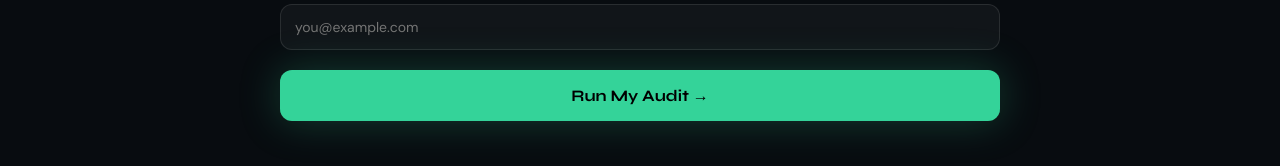
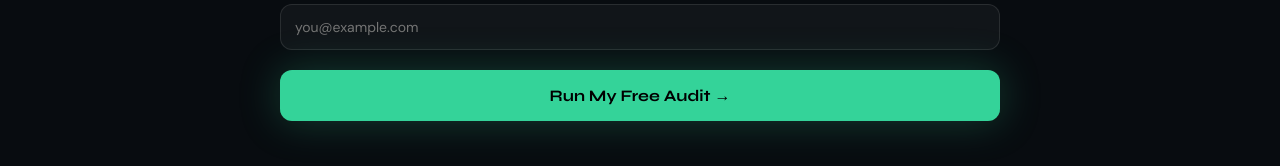
Before and after one commit to SaasAuditorPro/saas-auditor-pro, a Next.js app in the folder saas-auditor-pro/: page /audit in a window 1280 px wide. Shown: the part 650-816 px from the top of the page. Built offline with nearby package versions, Linux system fonts and the light colour scheme.

Commit message:
Update page.tsx
refined view of report - free version

```diff
--- a/saas-auditor-pro/app/audit/page.tsx
+++ b/saas-auditor-pro/app/audit/page.tsx
@@ -16,21 +16,25 @@ Mailchimp - £35/month
 Canva Pro - £12/month
 Adobe Creative Cloud - £55/month`;
 
+interface Teaser { totalMonthly: number; wastePct: number; annualSaving: number; toolCount: number; biggestWaste: string; }
+
 export default function AuditPage() {
   const [subscriptions, setSubscriptions] = useState("");
   const [email, setEmail] = useState("");
   const [loading, setLoading] = useState(false);
   const [report, setReport] = useState("");
+  const [teaser, setTeaser] = useState<Teaser | null>(null);
   const [error, setError] = useState("");
 
-  const runAudit = async () => {
+  const runAudit = async (isPro = false) => {
     if (!subscriptions.trim()) { setError("Please paste your subscriptions first."); return; }
-    setError(""); setLoading(true); setReport("");
+    setError(""); setLoading(true); setReport(""); setTeaser(null);
     try {
-      const res = await fetch("/api/audit", { method: "POST", headers: { "Content-Type": "application/json" }, body: JSON.stringify({ subscriptions, email }) });
+      const res = await fetch("/api/audit", { method: "POST", headers: { "Content-Type": "application/json" }, body: JSON.stringify({ subscriptions, email, isPro }) });
       const data = await res.json();
       if (data.error) setError(data.error);
-      else setReport(data.report);
+      else if (data.isPro) setReport(data.report);
+      else setTeaser(data.teaser);
     } catch { setError("Something went wrong. Please try again."); }
     finally { setLoading(false); }
   };
@@ -43,47 +47,85 @@ export default function AuditPage() {
         <Link href="/" style={{ fontFamily: "Syne, sans-serif", fontWeight: 800, fontSize: "18px", textDecoration: "none", letterSpacing: "-0.5px" }}>
           <span style={{ color: "#34d399" }}>SaaS</span><span style={{ color: "#fff" }}>Auditor</span><span style={{ color: "#4b5563" }}>Pro</span>
         </Link>
-        <Link href="/checkout" style={{ fontSize: "12px", background: "rgba(52,211,153,0.1)", border: "1px solid rgba(52,211,153,0.3)", color: "#34d399", padding: "7px 14px", borderRadius: "8px", textDecoration: "none", fontFamily: "DM Sans, sans-serif", whiteSpace: "nowrap" }}>
-          Upgrade →
-        </Link>
+        <Link href="/checkout" style={{ fontSize: "12px", background: "rgba(52,211,153,0.1)", border: "1px solid rgba(52,211,153,0.3)", color: "#34d399", padding: "7px 14px", borderRadius: "8px", textDecoration: "none", fontFamily: "DM Sans, sans-serif", whiteSpace: "nowrap" }}>Upgrade →</Link>
       </nav>
 
       <div style={{ maxWidth: "720px", margin: "0 auto", padding: "40px 24px" }}>
-        {!report ? (
+        {!teaser && !report ? (
           <>
             <h1 style={{ fontFamily: "Syne, sans-serif", fontWeight: 800, fontSize: "clamp(28px, 6vw, 42px)", color: "#fff", marginBottom: "8px", letterSpacing: "-1px" }}>Run Your Audit</h1>
             <p style={{ fontFamily: "DM Sans, sans-serif", color: "#6b7280", marginBottom: "32px", fontSize: "15px" }}>List your subscriptions below — one per line with the monthly cost.</p>
-
             <div style={{ marginBottom: "16px" }}>
               <label style={{ fontFamily: "DM Sans, sans-serif", fontSize: "13px", color: "#9ca3af", display: "block", marginBottom: "8px" }}>Your subscriptions <span style={{ color: "#4b5563" }}>(one per line, include cost)</span></label>
               <textarea value={subscriptions} onChange={(e) => setSubscriptions(e.target.value)} placeholder={PLACEHOLDER} rows={12} style={{ width: "100%", background: "rgba(255,255,255,0.04)", border: "1px solid rgba(255,255,255,0.1)", borderRadius: "12px", padding: "14px", fontFamily: "DM Sans, sans-serif", fontSize: "14px", color: "#d1d5db", outline: "none", resize: "none", boxSizing: "border-box", lineHeight: "1.7" }} />
             </div>
-
             <div style={{ marginBottom: "20px" }}>
               <label style={{ fontFamily: "DM Sans, sans-serif", fontSize: "13px", color: "#9ca3af", display: "block", marginBottom: "8px" }}>Your email <span style={{ color: "#4b5563" }}>(optional)</span></label>
               <input type="email" value={email} onChange={(e) => setEmail(e.target.value)} placeholder="you@example.com" style={{ width: "100%", background: "rgba(255,255,255,0.04)", border: "1px solid rgba(255,255,255,0.1)", borderRadius: "12px", padding: "13px 14px", fontFamily: "DM Sans, sans-serif", fontSize: "14px", color: "#d1d5db", outline: "none", boxSizing: "border-box" }} />
             </div>
+            {error && <p style={{ color: "#f87171", fontSize: "14px", background: "rgba(248,113,113,0.1)", border: "1px solid rgba(248,113,113,0.2)", borderRadius: "8px", padding: "12px 14px", marginBottom: "16px", fontFamily: "DM Sans, sans-serif" }}>{error}</p>}
+            <button onClick={() => runAudit(false)} disabled={loading} style={{ width: "100%", background: loading ? "#1f2937" : "#34d399", color: loading ? "#6b7280" : "#000", fontFamily: "Syne, sans-serif", fontWeight: 700, fontSize: "16px", padding: "16px", borderRadius: "12px", border: "none", cursor: loading ? "not-allowed" : "pointer", boxShadow: loading ? "none" : "0 0 40px rgba(52,211,153,0.25)", transition: "all 0.2s" }}>
+              {loading ? "Analysing your stack..." : "Run My Free Audit →"}
+            </button>
+          </>
+        ) : teaser ? (
+          <>
+            <h1 style={{ fontFamily: "Syne, sans-serif", fontWeight: 800, fontSize: "clamp(24px, 5vw, 36px)", color: "#fff", letterSpacing: "-1px", marginBottom: "32px" }}>Your Audit Results</h1>
 
-            {error && <p style={{ color: "#f87171", fontSize: "14px", background: "rgba(248,113,113,0.1)", border: "1px solid rgba(248,113,113,0.2)", borderRadius: "8px", padding: "12px 14px", marginBottom: "16px", fontFamily: "DM Sans, sans-serif" }}>{error}</p>}
+            <div style={{ display: "grid", gridTemplateColumns: "1fr 1fr", gap: "12px", marginBottom: "28px" }}>
+              <div style={{ background: "rgba(255,255,255,0.03)", border: "1px solid rgba(255,255,255,0.07)", borderRadius: "16px", padding: "20px" }}>
+                <div style={{ fontFamily: "DM Sans, sans-serif", fontSize: "12px", color: "#6b7280", marginBottom: "6px", textTransform: "uppercase", letterSpacing: "0.5px" }}>Monthly spend</div>
+                <div style={{ fontFamily: "Syne, sans-serif", fontWeight: 800, fontSize: "32px", color: "#fff", letterSpacing: "-1px" }}>£{teaser.totalMonthly}</div>
+              </div>
+              <div style={{ background: "rgba(52,211,153,0.08)", border: "1px solid rgba(52,211,153,0.3)", borderRadius: "16px", padding: "20px" }}>
+                <div style={{ fontFamily: "DM Sans, sans-serif", fontSize: "12px", color: "#34d399", marginBottom: "6px", textTransform: "uppercase", letterSpacing: "0.5px" }}>Potential saving</div>
+                <div style={{ fontFamily: "Syne, sans-serif", fontWeight: 800, fontSize: "32px", color: "#34d399", letterSpacing: "-1px" }}>£{teaser.annualSaving}/yr</div>
+              </div>
+            </div>
 
-            <button onClick={runAudit} disabled={loading} style={{ width: "100%", background: loading ? "#1f2937" : "#34d399", color: loading ? "#6b7280" : "#000", fontFamily: "Syne, sans-serif", fontWeight: 700, fontSize: "16px", padding: "16px", borderRadius: "12px", border: "none", cursor: loading ? "not-allowed" : "pointer", boxShadow: loading ? "none" : "0 0 40px rgba(52,211,153,0.25)", transition: "all 0.2s" }}>
-              {loading ? "⏳ Analysing your stack..." : "Run My Audit →"}
-            </button>
+            <div style={{ background: "rgba(255,255,255,0.03)", border: "1px solid rgba(255,255,255,0.07)", borderRadius: "16px", padding: "24px", marginBottom: "28px" }}>
+              <p style={{ fontFamily: "DM Sans, sans-serif", color: "#9ca3af", fontSize: "14px", marginBottom: "16px" }}>
+                We analysed your {teaser.toolCount} subscriptions and found <strong style={{ color: "#fff" }}>{teaser.wastePct}% waste</strong>. Your biggest drain is <strong style={{ color: "#f87171" }}>{teaser.biggestWaste}</strong>.
+              </p>
+
+              <div style={{ position: "relative", overflow: "hidden", borderRadius: "12px" }}>
+                <div style={{ filter: "blur(4px)", opacity: 0.4, background: "rgba(255,255,255,0.02)", border: "1px solid rgba(255,255,255,0.06)", borderRadius: "12px", padding: "20px", fontFamily: "DM Sans, sans-serif", fontSize: "13px", color: "#d1d5db", lineHeight: 1.8 }}>
+                  <p>🔴 CUT IMMEDIATELY</p>
+                  <p>████████ — £XX/month — ████████████████</p>
+                  <p>████████ — £XX/month — ████████████████</p>
+                  <p>🟡 REPLACE WITH CHEAPER ALTERNATIVE</p>
+                  <p>████████ → ████████ — Save £XX/month</p>
+                  <p>🟢 OVERLAPPING TOOLS</p>
+                  <p>████████ and ████████ do the same thing</p>
+                  <p>📊 YOUR OPTIMISED STACK — £XXX/month</p>
+                </div>
+                <div style={{ position: "absolute", inset: 0, display: "flex", alignItems: "center", justifyContent: "center", background: "rgba(8,12,16,0.7)", borderRadius: "12px" }}>
+                  <div style={{ textAlign: "center" }}>
+                    <div style={{ fontFamily: "Syne, sans-serif", fontWeight: 800, fontSize: "18px", color: "#fff", marginBottom: "4px" }}>🔒 Full report locked</div>
+                    <div style={{ fontFamily: "DM Sans, sans-serif", fontSize: "13px", color: "#6b7280" }}>Upgrade to unlock every saving</div>
+                  </div>
+                </div>
+              </div>
+            </div>
+
+            <div style={{ background: "rgba(52,211,153,0.07)", border: "1px solid rgba(52,211,153,0.25)", borderRadius: "16px", padding: "28px 24px", textAlign: "center", marginBottom: "16px" }}>
+              <div style={{ fontFamily: "Syne, sans-serif", fontWeight: 800, fontSize: "28px", color: "#34d399", marginBottom: "4px" }}>£{teaser.annualSaving} waiting for you</div>
+              <p style={{ fontFamily: "DM Sans, sans-serif", color: "#9ca3af", fontSize: "14px", marginBottom: "20px" }}>Unlock your full report to see exactly what to cut, what to replace, and your week-by-week action plan.</p>
+              <Link href="/checkout" style={{ display: "inline-block", background: "#34d399", color: "#000", fontFamily: "Syne, sans-serif", fontWeight: 700, padding: "14px 32px", borderRadius: "10px", textDecoration: "none", fontSize: "16px", boxShadow: "0 0 40px rgba(52,211,153,0.3)" }}>
+                Unlock Full Report — £19/mo →
+              </Link>
+              <p style={{ fontFamily: "DM Sans, sans-serif", color: "#4b5563", fontSize: "12px", marginTop: "12px" }}>Cancel anytime · Pays for itself in week 1</p>
+            </div>
+
+            <button onClick={() => { setTeaser(null); setSubscriptions(""); }} style={{ width: "100%", background: "none", border: "1px solid rgba(255,255,255,0.08)", color: "#6b7280", fontFamily: "DM Sans, sans-serif", fontSize: "13px", padding: "12px", borderRadius: "10px", cursor: "pointer" }}>← Start over</button>
           </>
         ) : (
           <>
             <div style={{ display: "flex", alignItems: "center", justifyContent: "space-between", marginBottom: "28px", flexWrap: "wrap", gap: "12px" }}>
-              <h1 style={{ fontFamily: "Syne, sans-serif", fontWeight: 800, fontSize: "clamp(24px, 5vw, 36px)", color: "#fff", letterSpacing: "-1px", margin: 0 }}>Your Savings Report</h1>
+              <h1 style={{ fontFamily: "Syne, sans-serif", fontWeight: 800, fontSize: "clamp(24px, 5vw, 36px)", color: "#fff", letterSpacing: "-1px", margin: 0 }}>Your Full Savings Report</h1>
               <button onClick={() => { setReport(""); setSubscriptions(""); }} style={{ fontSize: "13px", color: "#6b7280", background: "none", border: "none", cursor: "pointer", fontFamily: "DM Sans, sans-serif", whiteSpace: "nowrap" }}>← Run another</button>
             </div>
-
             <div className="report-content" dangerouslySetInnerHTML={{ __html: renderedReport }} style={{ background: "rgba(255,255,255,0.03)", border: "1px solid rgba(52,211,153,0.2)", borderRadius: "16px", padding: "clamp(20px, 5vw, 40px)", marginBottom: "28px", overflowX: "auto" }} />
-
-            <div style={{ background: "rgba(52,211,153,0.07)", border: "1px solid rgba(52,211,153,0.2)", borderRadius: "12px", padding: "24px 20px", textAlign: "center" }}>
-              <p style={{ fontFamily: "Syne, sans-serif", fontWeight: 700, color: "#fff", marginBottom: "6px", fontSize: "18px" }}>Want unlimited audits?</p>
-              <p style={{ fontFamily: "DM Sans, sans-serif", color: "#6b7280", fontSize: "14px", marginBottom: "16px" }}>Upgrade to Pro for £19/month — unlimited audits, renewal reminders, and more.</p>
-              <Link href="/checkout" style={{ display: "inline-block", background: "#34d399", color: "#000", fontFamily: "Syne, sans-serif", fontWeight: 700, padding: "12px 24px", borderRadius: "8px", textDecoration: "none", fontSize: "14px" }}>Upgrade to Pro →</Link>
-            </div>
           </>
         )}
       </div>
```
